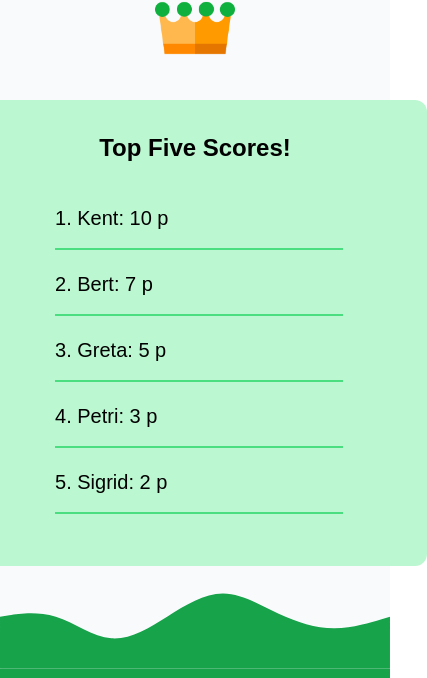
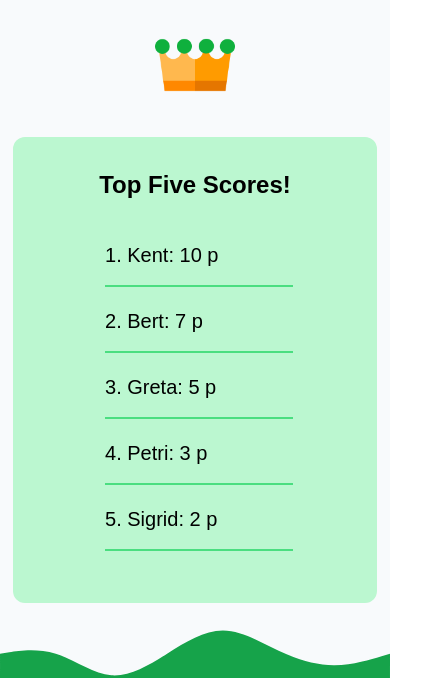
Before and after one commit to Ulfflo/quiz-redux, a Next.js app: page /topScores in a window 390 px wide. Shown: the part 361-1039 px from the top of the page, 427 px wide, since content can reach past the window. Built offline with nearby package versions, Linux system fonts and the light colour scheme.

Commit message:
mobile version fixad

```diff
--- a/components/ScoreBoard.js
+++ b/components/ScoreBoard.js
@@ -14,7 +14,7 @@ function ScoreBoard() {
     <div
       className={`${
         darkMode ? "bg-sky-950" : " bg-green-200"
-      } w-[400px] p-8 mt-8 rounded-xl relative flex-col`}
+      } md:w-[400px] w-[300px] p-8 mt-8 rounded-xl relative flex-col`}
     >
       <h2 className="text-2xl font-bold mb-10 text-center">
         Top Five Scores!{" "}
```
